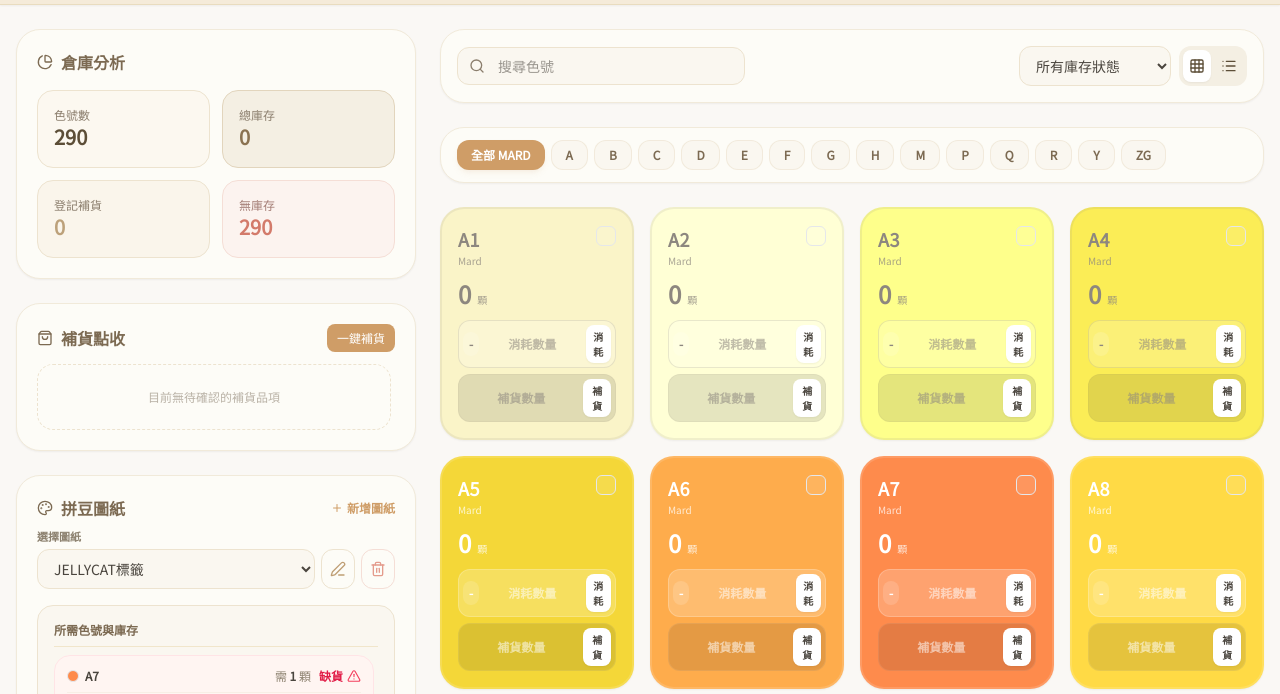
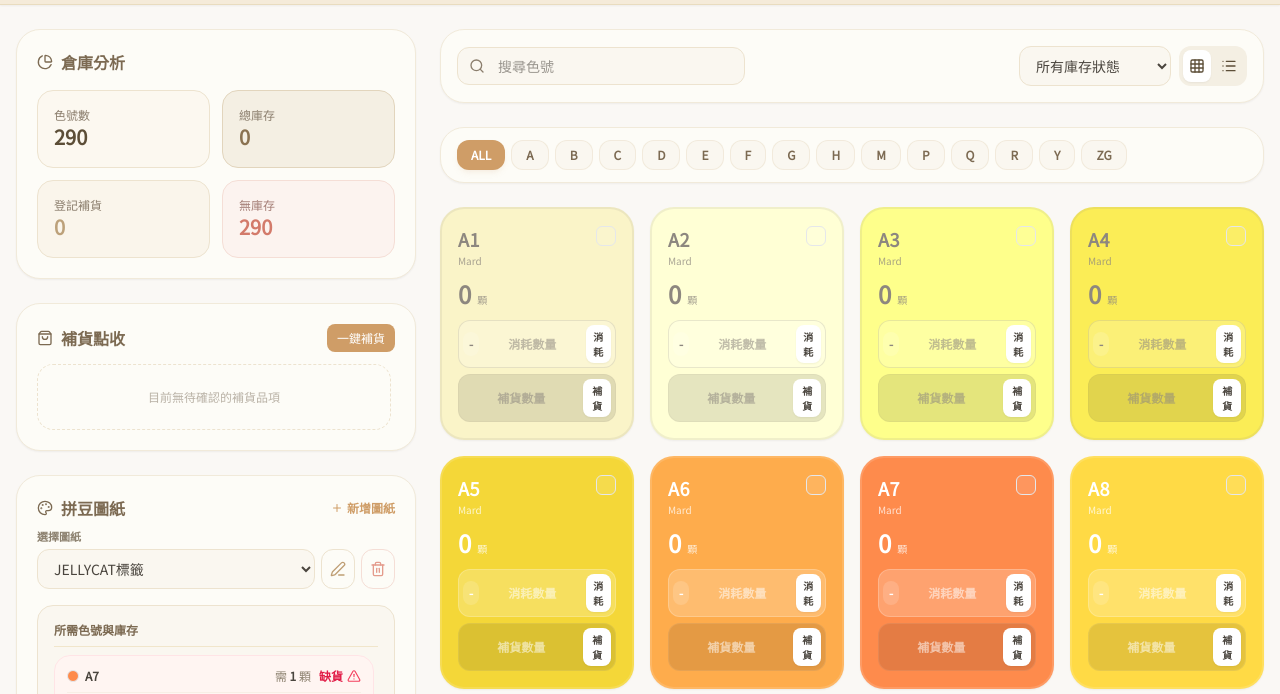
Before and after one commit to cyl76/BeadCraft, a plain HTML site: page index.html in a window 1280 px wide. Shown: the part 72-766 px from the top of the page. Drawn offline with nearby package versions, Linux system fonts and the light colour scheme.

Commit message:
Add files via upload

```diff
--- a/index.html
+++ b/index.html
@@ -830,7 +830,7 @@
             ? 'bg-[#cf9d67] text-white shadow-md shadow-[#cf9d67]/10'
             : 'bg-[#faf7f0] hover:bg-[#ede3cf]/60 text-[#7c6a52] border border-[#ede3cf]/60'
         }`;
-        btn.innerText = cat === 'ALL' ? '全部 MARD' : cat;
+        btn.innerText = cat === 'ALL' ? 'ALL' : cat;
         tabsContainer.appendChild(btn);
       });
     }
```
